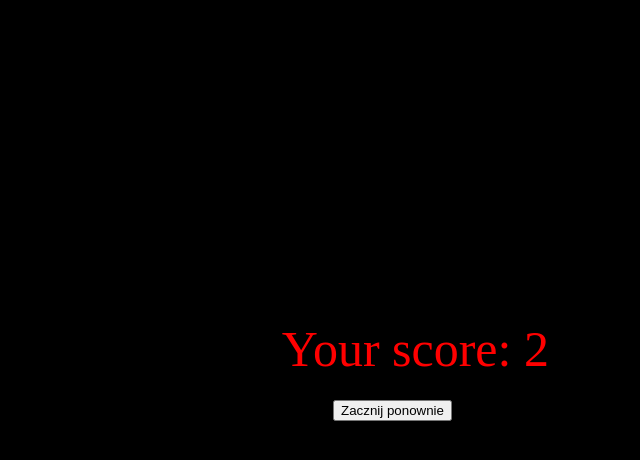
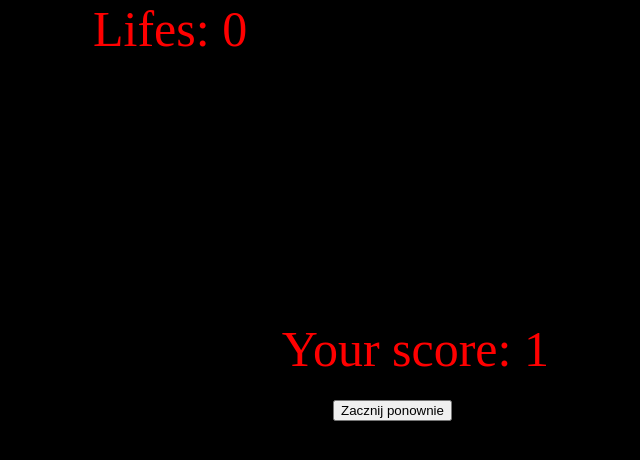
Before and after one commit to AdPiotrek/JsRunnerProject, a plain HTML site: page index.html in a window 1280 px wide. Shown: the whole page, without its empty margins (307-947 px from the left). Drawn offline with Linux system fonts and the light colour scheme.

Commit message:
add many things

```diff
--- a/index.html
+++ b/index.html
@@ -9,6 +9,7 @@
 <button id="gameOverButton" style="visibility: hidden;">Zacznij ponownie</button>
 <text id="result" style="visibility: hidden;">Your score:</text>
 <text id="score" style="visibility: visible;"></text>
+<text id="lifes" style="visibility: visible;"></text>
 <script type="text/javascript" src="pkRunner.js"></script>
 </body>
 </html>
--- a/pkRunner.js
+++ b/pkRunner.js
@@ -13,8 +13,8 @@ class Game {
         this.canvas.height = document.documentElement.clientHeight - 5;
         document.body.appendChild(this.canvas);
         platformBase = this.canvas.height - platformWidth;
-        this.ground = [];
         this.frame = 0;
+        this.lifes = 0;
         this.points = 0;
         this.gapeLength = 0;
         this.platformLength = 0;
@@ -29,20 +29,25 @@ class Game {
     }
 
     init() {
+        this.ground = [];
+        this.hearths = [];
         this.frame = 0;
-        this.points = 0;
+        if(this.lifes === -1) {
+            this.points = 0;
+            this.lifes = 0;
+        }
         this.spreadSheet = new SpriteSheet('assets/images/runner.png', 8, 1);
         this.player = new Player();
         this.player.anim = new Animation(this.spreadSheet, this.ctx);
         this.bgAnim = new ScrollAnimation(this.background, this.ctx, 5);
         this.isGameRunning = true;
-
+        this.initGround();
     };
 
     initGround() {
         for (let i = 0; i < 6 + this.platformLength; i++) {
             this.ground.push(
-                new Block(i * platformWidth, platformBase - platformSpacer, this.player, this.ctx)
+                new Block(i * platformWidth, platformBase - platformSpacer,'', this.player, this.ctx)
             )
         }
 
@@ -62,6 +67,11 @@ class Game {
             }
         }
 
+        for (let i = 0; i < this.hearths.length; i++) {
+            this.hearths[i].update();
+            this.hearths[i].draw();
+        }
+
         // remove ground that have gone off screen
         if (this.ground[0] && this.ground[0].x < -platformWidth) {
             this.ground.splice(0, 1);
@@ -75,15 +85,18 @@ class Game {
                 this.frame++;
                 if(this.frame % 50 === 0){
                     this.points++;
+                    this.frame = 0;
                 }
                 animFrame++;
                 this.drawPoints();
+                this.drawLifes();
                 this.ctx.clearRect(0, 0, this.canvas.width, this.canvas.height);
                 this.bgAnim.draw();
                 this.player.update();
                 this.player.anim.draw(animFrame, this.player.x, this.player.y);
                 this.updateGround();
-                if (this.ground.length < 15000) {
+                this.lifes = this.player.checkCollisionWithHearth(this.hearths) === true ? this.lifes = this.lifes + 1 : this.lifes;
+                if (this.ground.length < 5000) {
                     this.spawnBlock();
                 }
                 this.gameOver();
@@ -99,11 +112,17 @@ class Game {
         const level = Math.floor(Math.random() * 3);
         this.platformLength = Math.floor(Math.random() * 4) + 2;
         const arrLeng = this.ground.length + 1;
-        this.gapeLength = Math.floor(Math.random() * 2) + 2;
+        this.gapeLength = Math.floor(Math.random() * 2 + 1) + 2;
+        let hearthAdded = false;
         for (let i = arrLeng; i < arrLeng + this.platformLength; i++) {
+            const hearthRandom = Math.floor(Math.random() * 100);
             this.ground.push(
                 new Block((this.gapeLength + i) * platformWidth, platformBase - platformSpacer * level, '', this.player, this.ctx)
-            )
+            );
+            if(hearthRandom %  60 === 0 && !hearthAdded) {
+                hearthAdded = true;
+                this.hearths.push(new Hearth((this.gapeLength + i) * platformWidth + 32, platformBase - platformSpacer * (level + 1) + 25, '', this.player, this.ctx))
+            }
         }
 
 
@@ -117,7 +136,10 @@ class Game {
 
     gameOver() {
         if (this.player.y > this.canvas.height) {
-
+            this.lifes--;
+            if(this.lifes >= 0 ){
+                return this.init();
+            }
             this.ctx.clearRect(0, 0, this.canvas.width, this.canvas.height);
             this.isGameRunning = false;
 
@@ -125,11 +147,15 @@ class Game {
             const btn = document.getElementById('gameOverButton');
             const result = document.getElementById('result');
             const score = document.getElementById('score');
+            const lifes = document.getElementById('lifes');
             score.style.visibility = 'hidden';
             btn.style.visibility = 'visible';
             result.style.color = 'Red';
+            lifes.style.color = 'Red';
             result.innerHTML = "Your score: " + this.points.toString();
+            lifes.innerHTML = this.lifes === -1 ? "Lifes: " + 0 : "Lifes: " + this.lifes.toString();
             result.style.visibility = 'visible';
+            lifes.style.visibility = 'visible';
 
             btn.addEventListener('click', () => {
                 score.style.visibility = 'visible';
@@ -148,6 +174,14 @@ class Game {
         score.style.top = 0 + "px";
         score.style.color = 'Red';
         score.innerHTML = "Actual score: " + this.points.toString();
+    }
+
+    drawLifes(){
+        const score= document.getElementById('lifes');
+        score.style.left = 400 + "px";
+        score.style.top = 0 + "px";
+        score.style.color = 'Red';
+        score.innerHTML = "Lifes: " + this.lifes.toString();
     }
 }
 
@@ -266,7 +300,7 @@ class Player extends Vectors {
         this.jumpCounter = 0;
         this.speed = 10;
         this.height = 100;
-        this.width = 100;
+        this.width = 90;
     }
 
     //dziedzicząca z vektor
@@ -288,6 +322,27 @@ class Player extends Vectors {
         if (this.isFalling || this.isJumping) {
             this.dy = Math.min(this.dy + 1, 10);
         }
+    }
+
+    checkCollisionWithHearth(hearths){
+        const playerLeft= this.x;
+        const playerRight = this.x + this.width;
+        const playerTop = this.y;
+        const playerBottom = this.y + this.height;
+        for(let i=0 ; i < hearths.length ; i++){
+            const hearthLeft = hearths[i].x;
+            const hearthRight = hearths[i].x + hearths[i].width;
+            const hearthTop = hearths[i].y;
+            const hearthBottom = hearths[i].y + hearths[i].height;
+            if(!(hearthLeft > playerRight || hearthRight < playerLeft ||
+                hearthTop > playerBottom ||  hearthBottom < playerTop)){
+                this.sound = new Audio('./assets/sound/coin.mp3');
+                this.sound.play();
+                hearths.splice(i,1);
+                return true;
+            }
+        }
+        return false;
     }
 
     reset() {
@@ -319,6 +374,33 @@ class Block extends Vectors {
 
     draw() {
         this.ctx.drawImage(this.image, this.x, this.y, 100, 100);
+    }
+
+
+}
+
+class Hearth extends Vectors {
+    constructor(x, y, type, relativePlayer, ctx) {
+        super(x, y);
+        this.width = platformWidth;
+        this.height = platformSpacer;
+        this.player = relativePlayer;
+        this.ctx = ctx;
+        this.newImg();
+    }
+
+    newImg() {
+        this.image = new Image();
+        this.image.src = 'assets/images/hearth.png'
+    }
+
+    update() {
+        this.dx = -this.player.speed;
+        this.advance();
+    }
+
+    draw() {
+        this.ctx.drawImage(this.image, this.x, this.y, 40,40);
     }
 
 
```
Also changed, not shown: assets/images/hearth.png (added), 1 other file.
